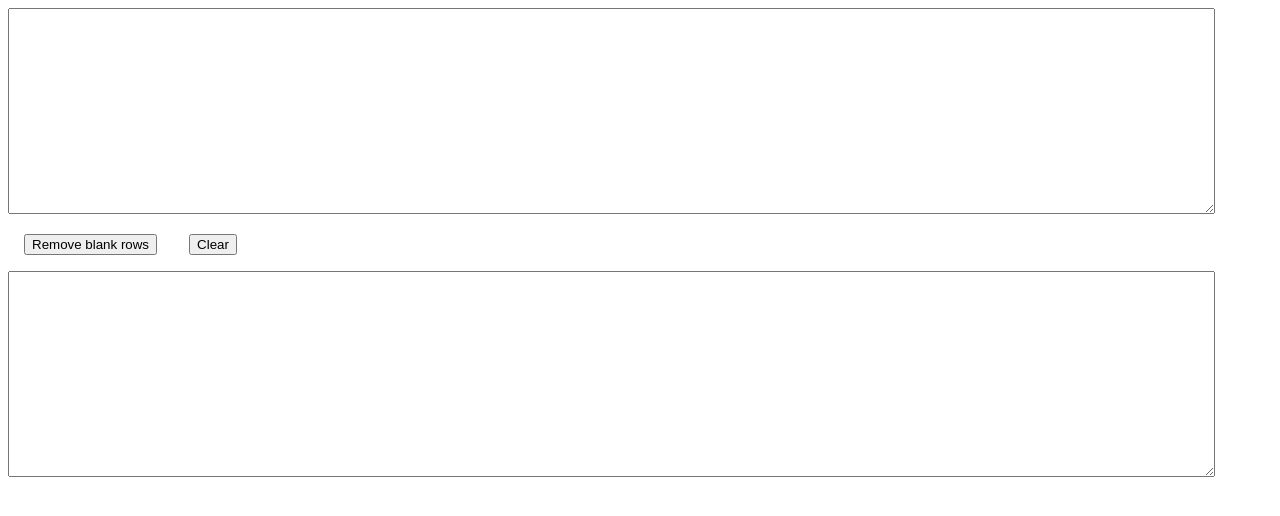
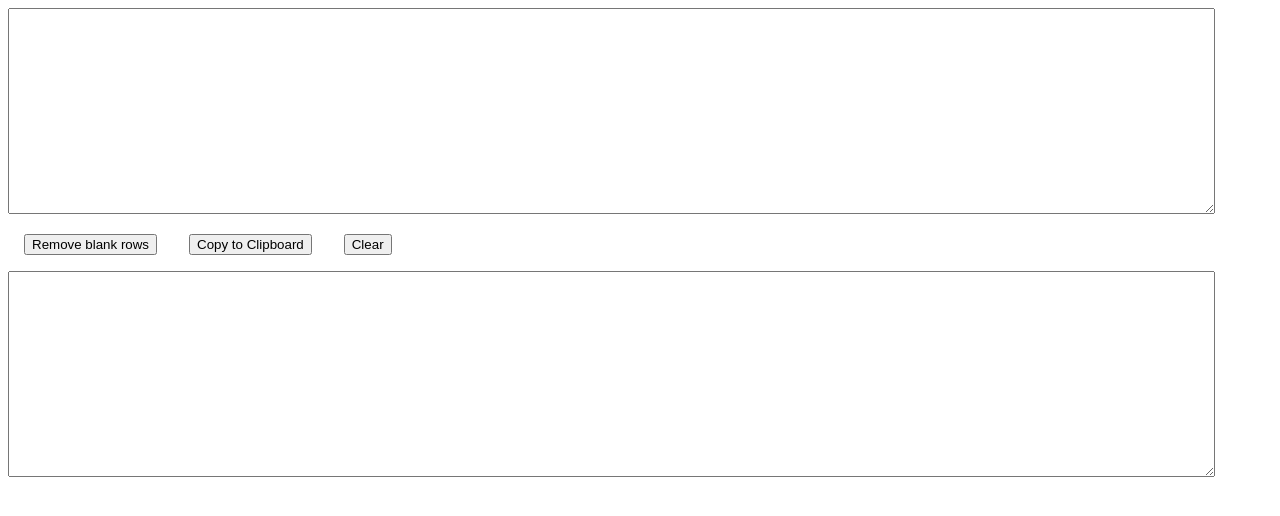
Before and after one commit to takaharu-kobayashi/developertool-react, a React (Vite) app: page / in a window 1280 px wide. Shown: the top 516 px of the page. Built offline with nearby package versions, Linux system fonts and the light colour scheme.

Commit message:
Add that text copies to clipboard.

```diff
--- a/src/components/App.tsx
+++ b/src/components/App.tsx
@@ -16,6 +16,16 @@ export const App: FC = () => {
     setAfterText(text.split("\n").filter((row) => row.trim() !== "").join("\n"));
   };
 
+  // When [Copy to Clipboard] button is pressed.
+  const copyToClipboard = async () => {
+    try {
+      await navigator.clipboard.writeText(afterText);
+      alert("Copied to clipboard!");
+    } catch (err) {
+      console.error("Failed to copy:", err);
+    }
+  };
+
   // When the [Clear] button is pressed.
   const onClickClear = () => {
     // empty text box.
@@ -27,6 +37,7 @@ export const App: FC = () => {
     <div>
       <STextarea value={text} onChange={onChangeText}></STextarea>
       <SButton onClick={onClickAdd}>Remove blank rows</SButton>
+      <SButton onClick={copyToClipboard}>Copy to Clipboard</SButton>
       <SButton onClick={onClickClear}>Clear</SButton>
       <SOutTextarea value={afterText}></SOutTextarea>
     </div>
```
Also changed, not shown: 3 other files (tests, documents, lock files or other folders).
